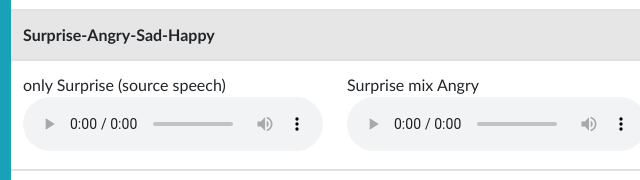
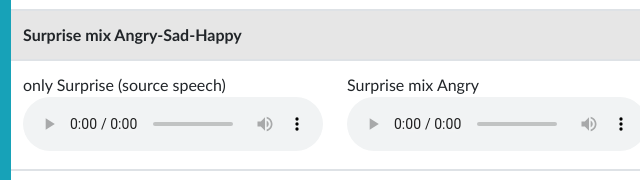
Before and after one commit to Smhassani/Mix-MaxETTS, a plain HTML site: page index.html in a window 1280 px wide. Shown: the part 3040-3220 px from the top of the page, 83-723 px from the left. Drawn offline with Linux system fonts and the light colour scheme; a web font is replaced by a local one.

Commit message:
Update index.html

```diff
--- a/index.html
+++ b/index.html
@@ -827,7 +827,7 @@
                                 <td></td>
                             </tr>
                             <tr>
-                                <th colspan="4" style="background-color:#e6e6e6">Surprise-Angry-Sad-Happy</th>
+                                <th colspan="4" style="background-color:#e6e6e6">Surprise mix Angry-Sad-Happy</th>
                             </tr>
                             <tr>
                                 <td>only Surprise (source speech)<div class="text-center"><audio controls="controls"><source src="./Samples/Surprise-angry-sad/1/0019_001433-only surprise-Source speech.wav" type="audio/wav"></audio></div></td>
```
